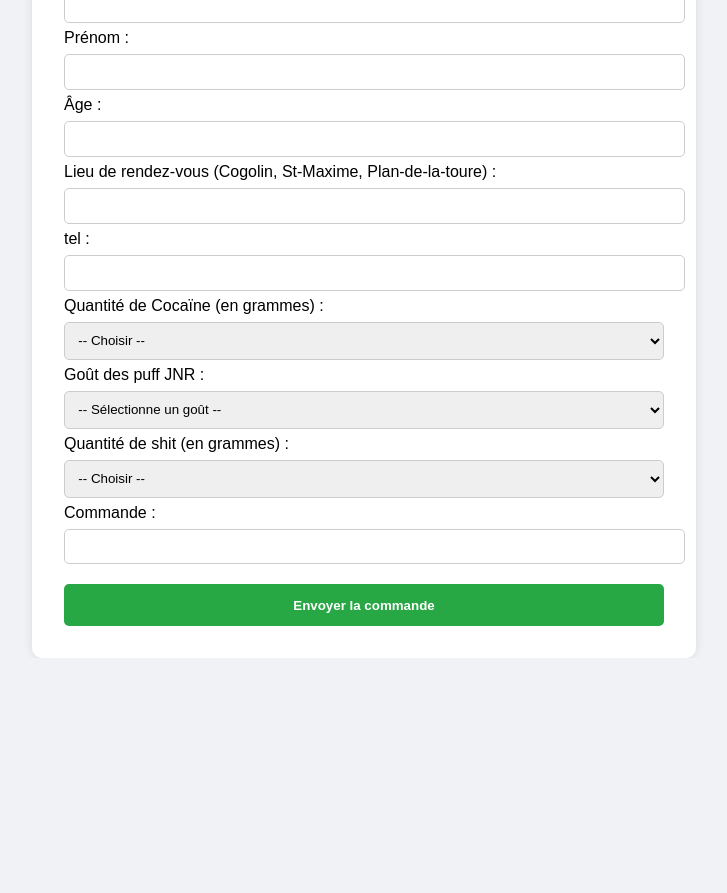
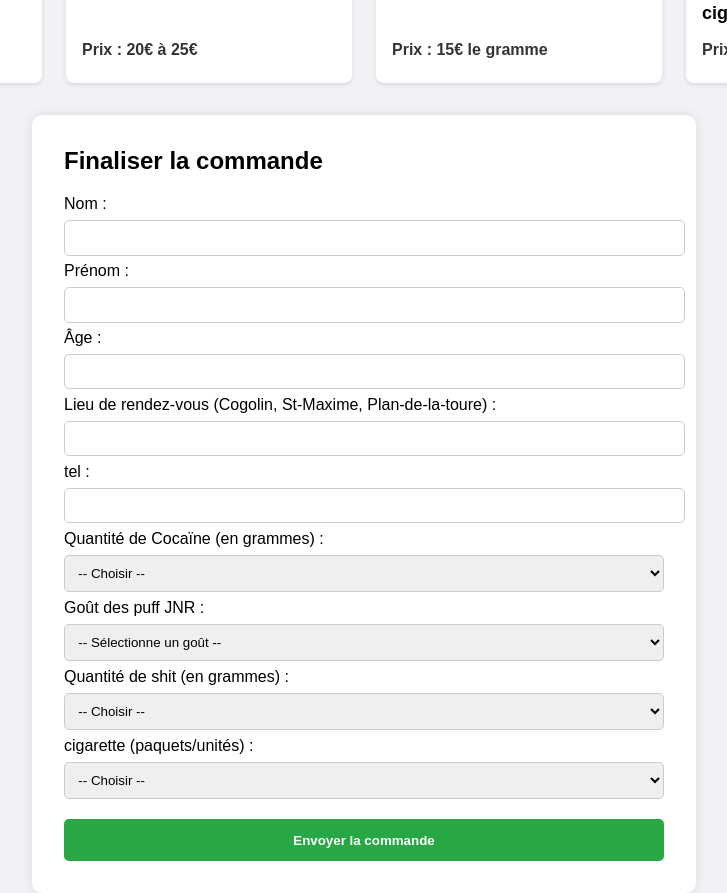
Before and after one commit to radixrandom1000/radixrandom1000.github.io, a plain HTML site: page index.html in a window 1280 px wide. Shown: the part 537-1430 px from the top of the page, without its empty margins (276-1003 px from the left). Before the commit the page ends 1195 px from the top, so only its background shows below. Drawn offline with Linux system fonts and the light colour scheme.

Commit message:
Update index.html

```diff
--- a/index.html
+++ b/index.html
@@ -126,6 +126,12 @@
     <h3>shit</h3>
     <p><strong>Prix : 15€ le gramme</strong></p>
   </div>
+
+  <div class="product">
+    <img src="https://raw.githubusercontent.com/radixrandom1000/radixrandom1000.github.io/refs/heads/main/Capture%20d%E2%80%99%C3%A9cran%20du%202025-05-27%2018-19-52.png" alt="Produit 2">
+    <h3>cigarette</h3>
+    <p><strong>Prix : 14€ le paquets/2€ l'unités</strong></p>
+  </div>
 </section>
 
 <form action="https://formspree.io/f/mjkwzlkb" method="POST">
@@ -240,8 +246,33 @@
     <option value="100g">100g</option>
   </select>
 
-  <label>Commande :</label>
-  <input type="text" id="commande" name="commande" required>
+    <label>cigarette (paquets/unités) :</label>
+  <select name="cigarette" id="cigarette">
+    <option value="">-- Choisir --</option>
+    <option value="paquets">un paquet</option>
+  <option value="1 cigarette">1 cigarette</option>
+  <option value="2 cigarettes">2 cigarettes</option>
+  <option value="3 cigarettes">3 cigarettes</option>
+  <option value="4 cigarettes">4 cigarettes</option>
+  <option value="5 cigarettes">5 cigarettes</option>
+  <option value="6 cigarettes">6 cigarettes</option>
+  <option value="7 cigarettes">7 cigarettes</option>
+  <option value="8 cigarettes">8 cigarettes</option>
+  <option value="9 cigarettes">9 cigarettes</option>
+  <option value="10 cigarettes">10 cigarettes</option>
+  <option value="11 cigarettes">11 cigarettes</option>
+  <option value="12 cigarettes">12 cigarettes</option>
+  <option value="13 cigarettes">13 cigarettes</option>
+  <option value="14 cigarettes">14 cigarettes</option>
+  <option value="15 cigarettes">15 cigarettes</option>
+  <option value="16 cigarettes">16 cigarettes</option>
+  <option value="17 cigarettes">17 cigarettes</option>
+  <option value="18 cigarettes">18 cigarettes</option>
+  <option value="19 cigarettes">19 cigarettes</option>
+  <option value="20 cigarettes">20 cigarettes</option>
+  </select>
+
+
 
   <button type="submit">Envoyer la commande</button>
 
@@ -250,12 +281,14 @@
       const Cocaïne = document.getElementById('Cocaïne').value;
       const puff_JNR = document.getElementById('puff JNR').value;
       const shit = document.getElementById('shit').value;
+      const cigarette = document.getElementById('cigarette').value;
 
       let commande = [];
 
       if (Cocaïne) commande.push(`${Cocaïne} de Cocaïne`);
       if (puff_JNR) commande.push(`puff JNR goût ${puff_JNR}`);
       if (shit) commande.push(`${shit} de shit`);
+      if (cigarette) commande.push(`${cigarette} de cigarette`);
 
       document.getElementById('commande').value = commande.join(' + ');
     }
@@ -263,6 +296,7 @@
     document.getElementById('Cocaïne').addEventListener('change', updateCommande);
     document.getElementById('puff JNR').addEventListener('change', updateCommande);
     document.getElementById('shit').addEventListener('change', updateCommande);
+    document.getElementById('cigarette').addEventListener('change', updateCommande);
   </script>
 </form>
 
```
Lines whose indentation alone changed are shown as unchanged.
